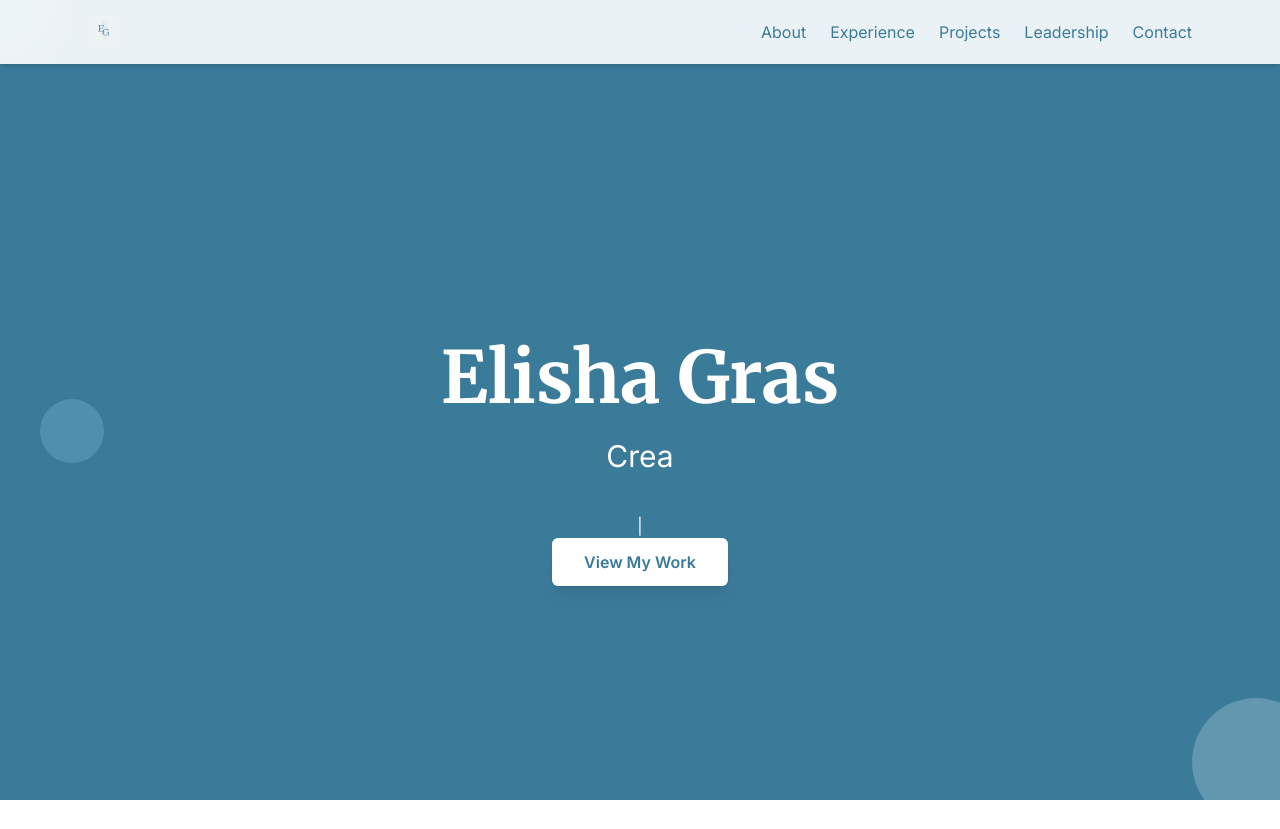
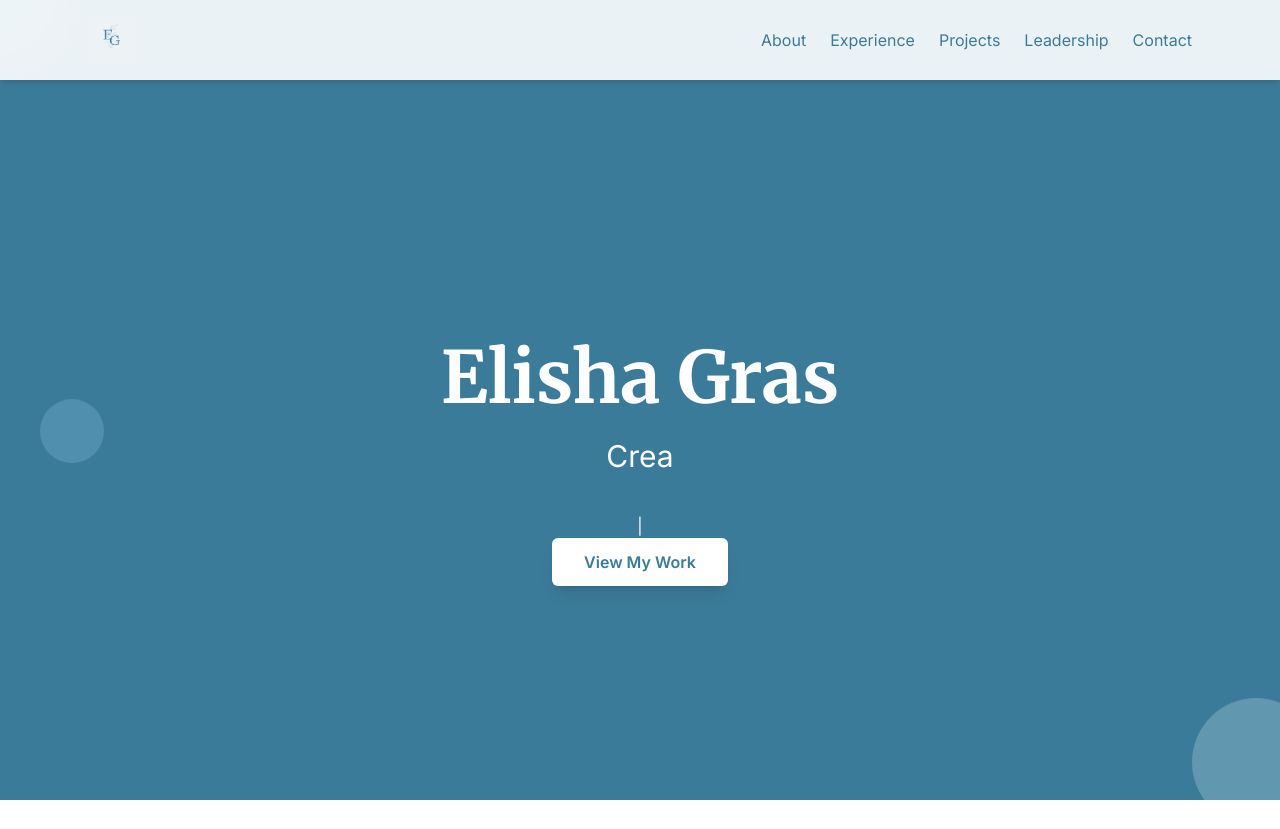
Before and after one commit to elishagras/elishagras.github.io, a plain HTML site: page index.html in a window 1280 px wide. Shown: the top 829 px of the page. Drawn offline with nearby package versions, Linux system fonts and the light colour scheme.

Commit message:
Update index.html

```diff
--- a/index.html
+++ b/index.html
@@ -44,7 +44,7 @@
   <header class="fixed top-0 left-0 w-full bg-white/90 backdrop-blur-md shadow-md z-50">
     <div class="max-w-6xl mx-auto flex justify-between items-center px-6 py-4">
       <a href="#hero" class="flex items-center">
-           <img src="assets/images/eginitials.png" alt="Logo" class="h-8 w-auto" />
+           <img src="assets/images/eginitials.png" alt="Logo" class="h-12 w-auto" />
       </a>
       <nav class="hidden md:flex space-x-6">
         <a href="#about" class="text-deepBlue font-medium hover:text-midBlue transition">About</a>
```
